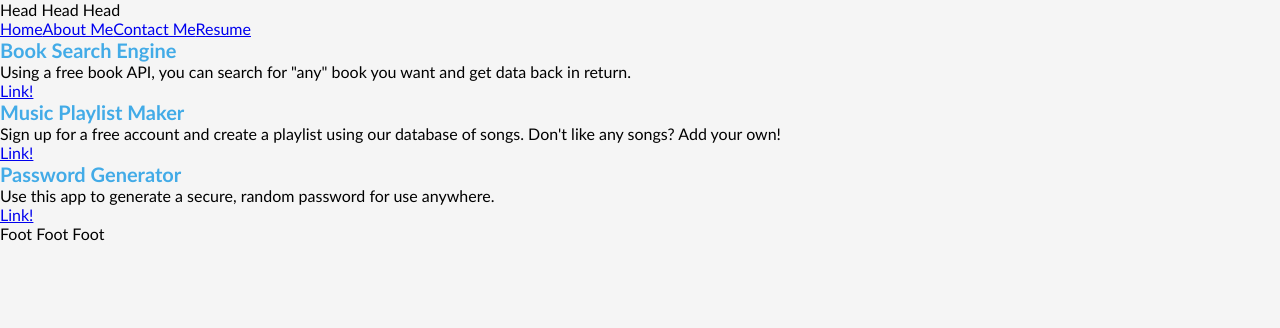
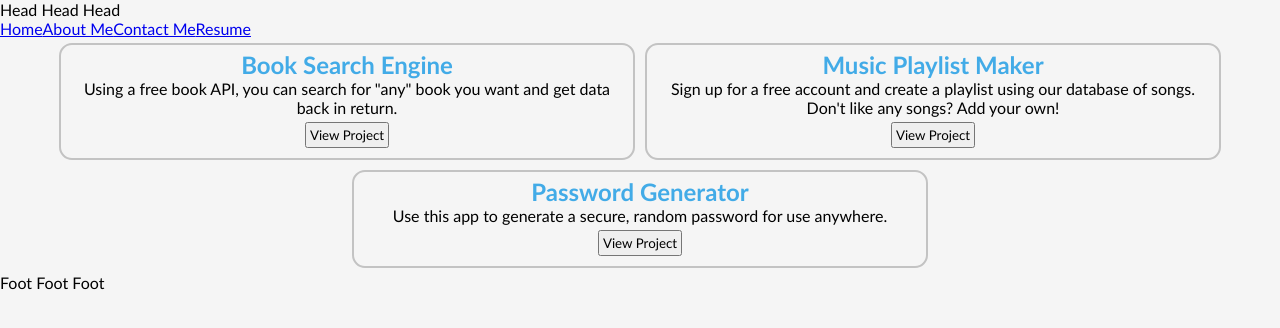
Before and after one commit to RCLobster/ethan-portfolio, a React (Vite) app: page / in a window 1280 px wide. Shown: the top 328 px of the page. Built offline with nearby package versions, Linux system fonts and the light colour scheme.

Commit message:
css for homepage

```diff
--- a/index.html
+++ b/index.html
@@ -2,7 +2,7 @@
 <html lang="en">
   <head>
     <meta charset="UTF-8" />
-    <link rel="icon" type="image/svg+xml" href="/vite.svg" />
+    <link rel="icon" type="image/svg+xml" href="/squirtleSquad.svg" />
     <meta name="viewport" content="width=device-width, initial-scale=1.0" />
     <title>Ethan Stone's Portfolio</title>
   </head>
--- a/src/App.css
+++ b/src/App.css
@@ -10,185 +10,28 @@ body {
   background-color: whitesmoke;
 }
 
-.bucket-app {
-  display: flex;
-  flex-direction: column;
-  justify-content: flex-start;
-  width: 800px;
-  min-height: 600px;
-  background: black;
-  text-align: center;
-  margin: 32px auto;
-  border-radius: 20px;
-  padding-bottom: 32px;
+
+h2, h3 {
+  margin: 0 auto;
+  color: rgb(66, 171, 231);
 }
 
-h1 {
-  margin: 32px 0;
-  color: #fff;
-  font-size: 24px;
+.flex-parent {
+  display: flex;
+  justify-content: center;
+  flex-wrap: wrap;
 }
 
-h3 {
-  margin: auto;
-  color: rgb(66, 171, 231);
-  font-size: 20px;
+.project-card {
+  margin: 5px;
+  padding: 5px;
+  width: 45%;
+  border: 2px solid rgb(195, 195, 195);
+  border-radius: 13px;
+  text-align: center;
 }
 
-.complete {
-  text-decoration: line-through;
-  opacity: 0.4;
+.btn {
+  margin: 5px;
+  padding: 3px;
 }
-
-.bucket-form {
-  margin-bottom: 32px;
-}
-
-.bucket-input {
-  padding: 14px 32px 14px 16px;
-  border-radius: 4px;
-  border: 2px solid #5d0cff;
-  outline: none;
-  width: 320px;
-  background: transparent;
-  color: #fff;
-}
-
-.bucket-input::placeholder {
-  color: #e2e2e2;
-}
-
-.bucket-button {
-  padding: 16px;
-  border: none;
-  border-radius: 4px;
-  cursor: pointer;
-  outline: none;
-  background: #5d0cff;
-  color: #fff;
-  text-transform: capitalize;
-}
-
-.bucket-input.edit {
-  border: 2px solid #149fff;
-}
-
-.bucket-button.edit {
-  background: linear-gradient(
-    90deg,
-    rgba(20, 159, 255, 1) 0%,
-    rgba(17, 122, 255, 1) 100%
-  );
-  padding: 16px 22px;
-}
-
-.bucket-container {
-  display: flex;
-  flex-direction: row;
-  position: relative;
-}
-
-.bucket-row {
-  display: flex;
-  justify-content: space-between;
-  align-items: center;
-  margin: 4px auto;
-  color: #fff;
-  padding: 16px;
-  border-radius: 5px;
-  width: 90%;
-}
-
-.low {
-  background: linear-gradient(
-    90deg,
-    rgba(93, 12, 255, 1) 0%,
-    rgba(155, 0, 250, 1) 100%
-  );
-}
-
-.medium {
-  background: linear-gradient(
-    90deg,
-    rgba(255, 12, 241, 1) 0%,
-    rgba(250, 0, 135, 1) 100%
-  );
-}
-
-.high {
-  background: linear-gradient(
-    90deg,
-    rgba(20, 159, 255, 1) 0%,
-    rgba(17, 122, 255, 1) 100%
-  );
-}
-
-.icons {
-  display: flex;
-  align-items: center;
-  font-size: 24px;
-  cursor: pointer;
-}
-
-.delete-icon {
-  margin-right: 5px;
-  color: #fff;
-}
-
-.edit-icon {
-  color: #fff;
-}
-
-/* Dropdown menu */
-
-/* Dropdown Button */
-.dropbtn {
-  background-color: #ec5700;
-  border-radius: 4px;
-  color: white;
-  padding: 16px;
-  margin: 10px;
-  /* font-size: 16px; */
-  border: none;
-}
-
-/* The container <div> - needed to position the dropdown content */
-.dropdown {
-  position: relative;
-  display: inline-block;
-}
-
-/* Dropdown Content (Hidden by Default) */
-.dropdown-content {
-  display: none;
-  position: absolute;
-  background-color: #ffffff;
-  min-width: 215px;
-  border-radius: 4px;
-  padding: 16px;
-  box-shadow: 0px 8px 16px 0px rgba(0, 0, 0, 0.2);
-  z-index: 1;
-}
-
-/* Links inside the dropdown */
-.dropdown-content p {
-  color: black;
-  padding: 12px 16px;
-  text-decoration: none;
-  display: block;
-}
-
-/* Change color of dropdown links on hover */
-.dropdown-content p:hover {
-  background-color: #ddd;
-}
-
-/* Show the dropdown menu on hover */
-.dropdown:hover .dropdown-content {
-  display: block;
-}
-
-/* Change the background color of the dropdown button when the dropdown content is shown */
-.dropdown:hover .dropbtn {
-  background-color: #5d0cff;
-}
--- a/src/components/Project.jsx
+++ b/src/components/Project.jsx
@@ -1,11 +1,11 @@
-import {Link} from 'react-router-dom';
+import { Link } from 'react-router-dom';
 
 export default function Project({ title, url, description }) {
     return (
-        <div>
-            <h3>{title}</h3>
+        <div className="project-card flex-parent">
+            <h2>{title}</h2>
             <p>{description}</p>
-            <Link to={url} target="_blank">Link!</Link>
+            <Link to={url} target="_blank"><button className="btn">View Project</button></Link>
         </div>
     )
 };
--- a/src/pages/Home.jsx
+++ b/src/pages/Home.jsx
@@ -3,7 +3,7 @@ import Project from '../components/Project';
 
 function Home() {
     return (
-        <div>
+        <div className="flex-parent">
             <Project
                 url="https://rclobster.github.io/team-MEC-project-1/"
                 title="Book Search Engine"
```
Also changed, not shown: public/squirtleSquad.svg (added).
